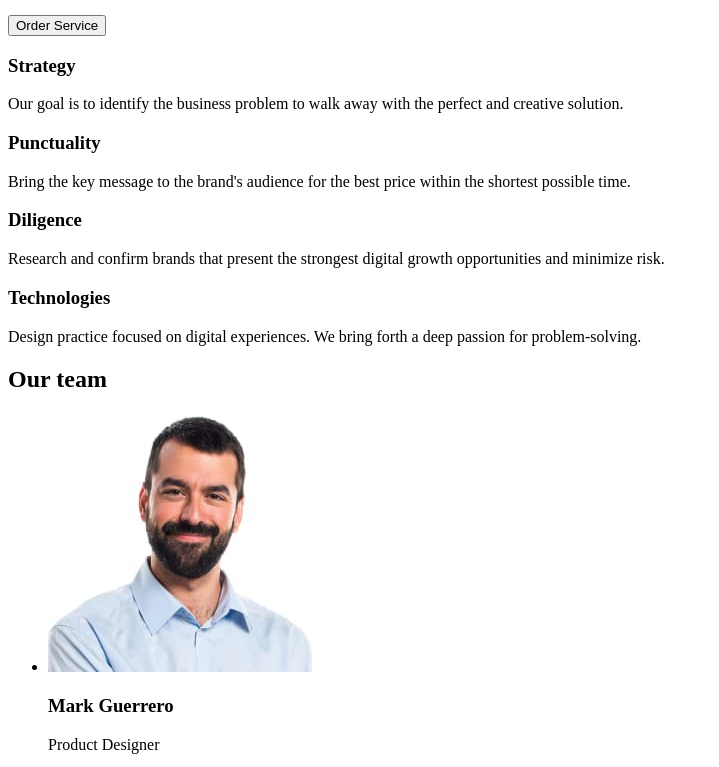
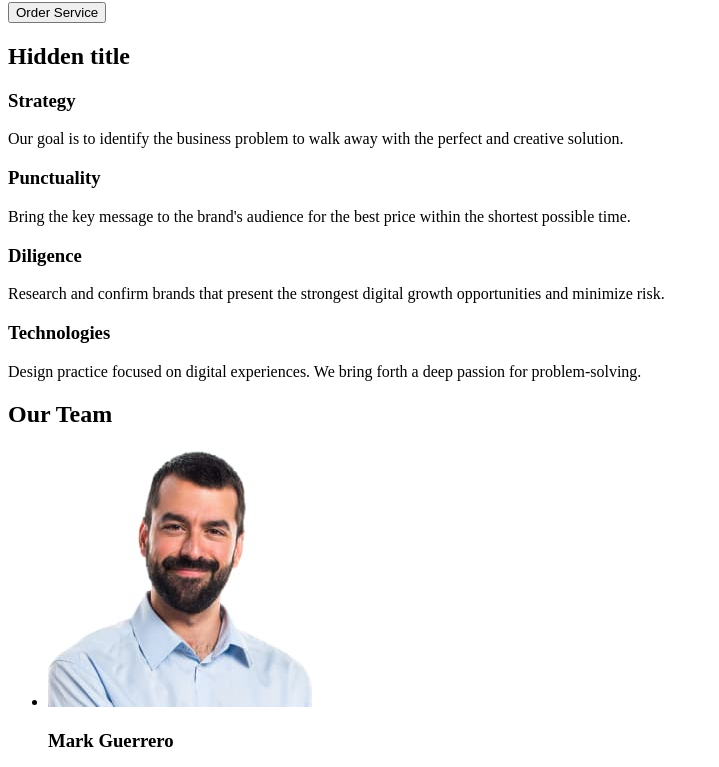
Before and after one commit to yuliia-vorobei/goit-markup-hw-01, a plain HTML site: page index.html in a window 1280 px wide. Shown: the part 213-980 px from the top of the page, without its empty margins (0-719 px from the left). Drawn offline with Linux system fonts and the light colour scheme.

Commit message:
finished homework

```diff
--- a/index.html
+++ b/index.html
@@ -24,13 +24,16 @@
         <li><a href="tel:+110001111111">+11 (000) 111-11-11</a></li>
     </ul>
 </address>
-
-<h1>Effective Solutions for Your Business</h1>
-<button type="button">Order Service</button>
 </header>
 
 <main>
     <section>
+        <h1>Effective Solutions for Your Business</h1>
+        <button type="button">Order Service</button>
+    </section>
+
+    <section>
+        <h2>Hidden title</h2>
         <h3>Strategy</h3>
         <p>Our goal is to identify the business problem to walk away with the perfect and creative solution.</p>
         <h3>Punctuality</h3>
@@ -41,7 +44,7 @@
         <p>Design practice focused on digital experiences. We bring forth a deep passion for problem-solving.</p>
     </section>
     <section>
-    <h2>Our team</h2>
+    <h2>Our Team</h2>
     <ul>
         <li>
             <img src="./images/img-1.jpg" alt="Mark Guerrero" width="264"/>
```
